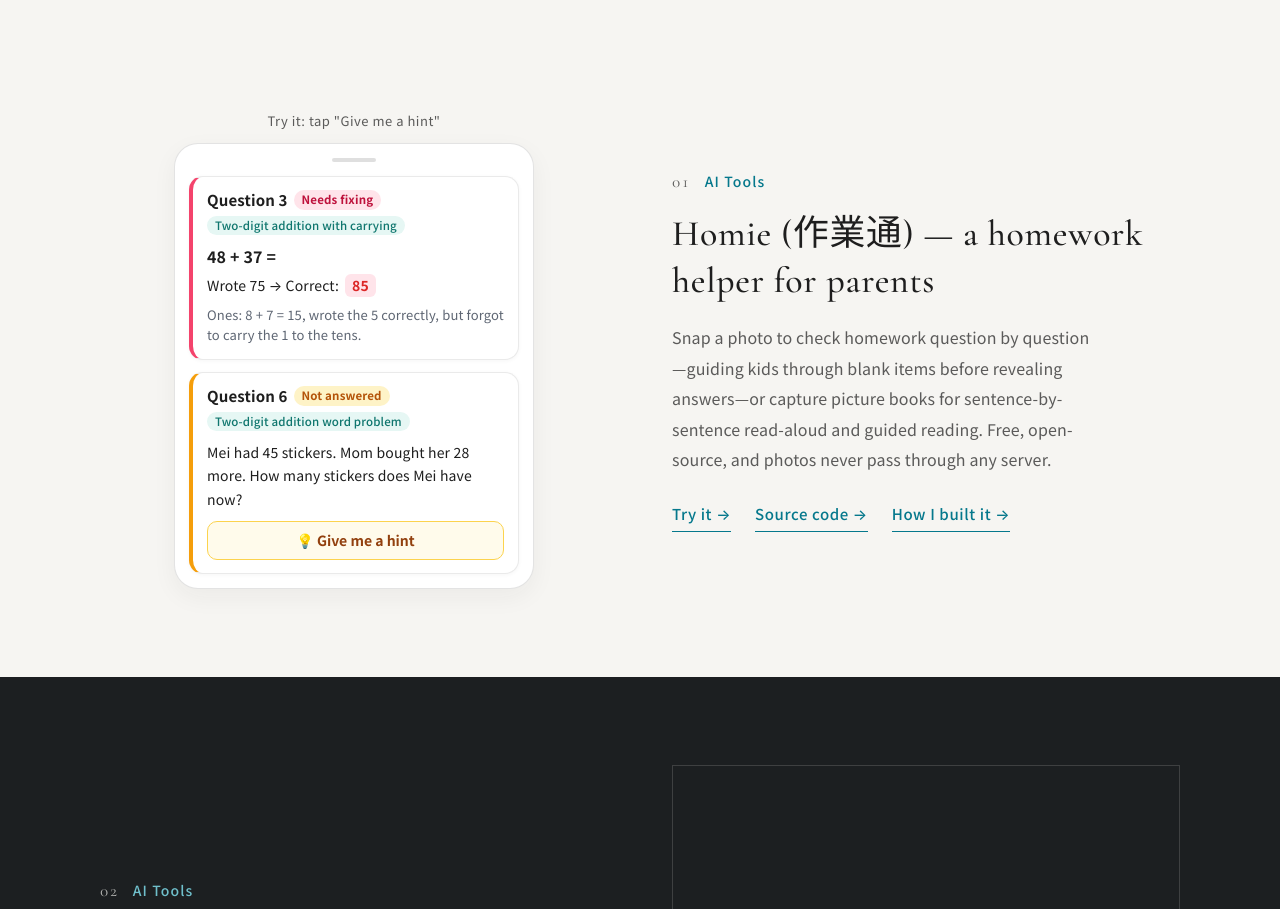
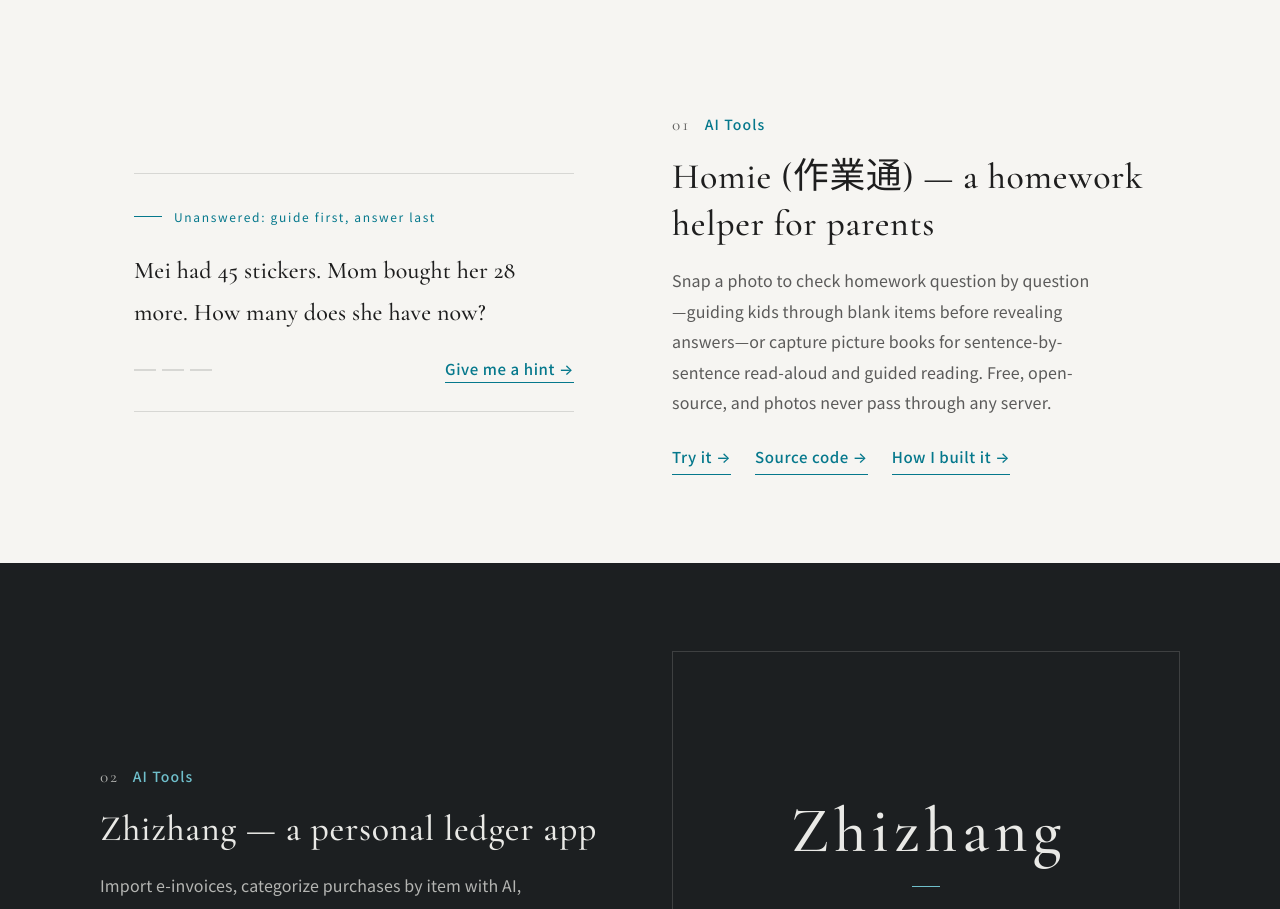
Before and after one commit to ching-ming-lu/ching-ming-lu.github.io, a plain HTML site: page index.html in a window 1280 px wide. Shown: the part 1531-2440 px from the top of the page. Drawn offline with nearby package versions, Linux system fonts and the light colour scheme.

Commit message:
Homie 示範改成極簡排版：一題、兩個提示、一個答案，去掉手機框、標籤與 emoji
Co-Authored-By: Claude Opus 5.5 <noreply@anthropic.com>

```diff
--- a/index.html
+++ b/index.html
@@ -78,7 +78,7 @@
 
     a:focus-visible,
     .lang-toggle:focus-visible,
-    .homie-hint-btn:focus-visible {
+    .hq-btn:focus-visible {
       outline: 2px solid var(--accent-light);
       outline-offset: 3px;
     }
@@ -457,186 +457,137 @@
       object-fit: cover;
     }
 
-    /* Homie Interactive Demo */
-    .homie-demo-wrap {
+    /* Homie：一題，三個停頓 */
+    .hq {
       width: 100%;
-      max-width: 360px;
-      margin-inline: auto;
-    }
-
-    .homie-demo-caption {
-      margin: 0 0 10px;
-      text-align: center;
-      font-size: 0.8125rem;
+      max-width: 440px;
+      margin: 0 auto;
+      padding: 32px 0 28px;
+      border-top: 1px solid var(--border-light);
+      border-bottom: 1px solid var(--border-light);
+      text-align: left;
+    }
+
+    .hq-label {
+      display: flex;
+      align-items: center;
+      gap: 12px;
+      margin: 0 0 22px;
+      font-size: 0.75rem;
+      letter-spacing: 0.14em;
+      color: var(--accent-light);
+    }
+
+    .hq-label::before {
+      content: "";
+      width: 28px;
+      height: 1px;
+      background-color: currentColor;
+    }
+
+    .hq-q {
+      margin: 0;
+      font-family: "Noto Serif TC", var(--font-serif);
+      font-size: clamp(1.25rem, 2.2vw, 1.5rem);
+      font-weight: 500;
+      line-height: 1.75;
+      color: var(--text-dark);
+    }
+
+    .hq-steps {
+      list-style: none;
+      margin: 24px 0 0;
+      padding: 0;
+    }
+
+    .hq-step {
+      display: grid;
+      grid-template-columns: 52px 1fr;
+      align-items: baseline;
+      gap: 8px;
+      padding: 14px 0;
+      border-top: 1px solid var(--border-light);
+      animation: hq-in 0.6s ease both;
+    }
+
+    .hq-num {
+      font-family: var(--font-serif);
+      font-size: 1.25rem;
+      font-style: italic;
+      color: var(--accent-light);
+      font-variant-numeric: lining-nums;
+    }
+
+    .hq-text {
+      font-size: 0.9375rem;
+      line-height: 1.75;
+      color: var(--text-dark-muted);
+    }
+
+    .hq-step--answer .hq-num {
+      font-size: 2.5rem;
+      font-style: normal;
+      line-height: 1;
+    }
+
+    .hq-step--answer .hq-text {
+      color: var(--text-dark);
+    }
+
+    .hq-foot {
+      display: flex;
+      align-items: center;
+      justify-content: space-between;
+      gap: 16px;
+      margin-top: 22px;
+    }
+
+    .hq-progress {
+      display: flex;
+      gap: 6px;
+    }
+
+    .hq-progress i {
+      width: 22px;
+      height: 2px;
+      background-color: var(--border-light);
+      transition: background-color 0.4s ease;
+    }
+
+    .hq[data-step="1"] .hq-progress i:nth-child(-n+1),
+    .hq[data-step="2"] .hq-progress i:nth-child(-n+2),
+    .hq[data-step="3"] .hq-progress i {
+      background-color: var(--accent-light);
+    }
+
+    .hq-btn {
+      appearance: none;
+      background: none;
+      border: 0;
+      border-bottom: 1px solid currentColor;
+      border-radius: 0;
+      padding: 0 0 3px;
+      color: var(--accent-light);
+      font-family: inherit;
+      font-size: 0.9375rem;
+      font-weight: 500;
       letter-spacing: 0.04em;
-      color: var(--text-dark-muted);
-    }
-
-    .homie-phone {
-      background-color: #FFFFFF;
-      border: 1px solid rgba(30, 30, 30, 0.12);
-      border-radius: 24px;
-      padding: 14px;
-      box-shadow: 0 8px 24px rgba(30, 30, 30, 0.05);
-      display: flex;
-      flex-direction: column;
-      gap: 12px;
-    }
-
-    .homie-phone-notch {
-      width: 44px;
-      height: 4px;
-      border-radius: 999px;
-      background-color: rgba(30, 30, 30, 0.14);
-      margin: 0 auto 2px;
-    }
-
-    .homie-card {
-      background-color: #FFFFFF;
-      border: 1px solid rgba(30, 30, 30, 0.09);
-      border-left-width: 4px;
-      border-radius: 14px;
-      padding: 13px 14px;
-      box-shadow: 0 1px 4px rgba(30, 30, 30, 0.04);
-      text-align: left;
-    }
-
-    .homie-card--wrong {
-      border-left-color: #F4436C;
-    }
-
-    .homie-card--blank {
-      border-left-color: #F59E0B;
-    }
-
-    .homie-card-head {
-      display: flex;
-      flex-wrap: wrap;
-      align-items: center;
-      gap: 6px;
-    }
-
-    .homie-q-num {
-      font-size: 0.9375rem;
-      font-weight: 700;
-      line-height: 1.3;
-      color: var(--text-dark);
-    }
-
-    .homie-badge {
-      display: inline-block;
-      font-size: 0.72rem;
-      font-weight: 500;
-      line-height: 1.35;
-      padding: 2px 8px;
-      border-radius: 999px;
-    }
-
-    .homie-badge--danger {
-      background-color: #FFE4EA;
-      color: #BE123C;
-      font-weight: 600;
-    }
-
-    .homie-badge--warn {
-      background-color: #FEF3C7;
-      color: #B45309;
-      font-weight: 600;
-    }
-
-    .homie-badge--topic {
-      background-color: #E6F7F4;
-      color: #0F766E;
-    }
-
-    .homie-eq {
-      margin: 10px 0 6px;
-      font-size: 1rem;
-      font-weight: 600;
-      line-height: 1.4;
-      font-variant-numeric: tabular-nums;
-      color: var(--text-dark);
-    }
-
-    .homie-compare {
-      margin: 0;
-      display: flex;
-      flex-wrap: wrap;
-      align-items: center;
-      gap: 6px;
-      font-size: 0.875rem;
-      line-height: 1.5;
-      font-variant-numeric: tabular-nums;
-      color: var(--text-dark);
-    }
-
-    .homie-correct-mark {
-      display: inline-block;
-      background-color: #FFE4EA;
-      color: #DC2626;
-      font-weight: 700;
-      padding: 1px 7px;
-      border-radius: 6px;
-    }
-
-    .homie-note {
-      margin: 8px 0 0;
-      font-size: 0.8125rem;
-      line-height: 1.6;
-      color: #5E6673;
-    }
-
-    .homie-word-problem {
-      margin: 10px 0 0;
-      font-size: 0.875rem;
-      line-height: 1.65;
-      color: var(--text-dark);
-    }
-
-    .homie-hints:not(:empty) {
-      margin-top: 10px;
-      display: flex;
-      flex-direction: column;
-      gap: 8px;
-    }
-
-    .homie-hint-box {
-      margin: 0;
-      background-color: #FFFBEB;
-      border: 1px solid #FCD34D;
-      border-radius: 10px;
-      padding: 8px 10px;
-      font-size: 0.8125rem;
-      line-height: 1.6;
-      color: #92400E;
-    }
-
-    .homie-hint-box--answer {
-      background-color: #ECFDF5;
-      border-color: #6EE7B7;
-      color: #065F46;
-    }
-
-    .homie-hint-btn {
-      appearance: none;
-      width: 100%;
-      margin-top: 10px;
-      padding: 9px 14px;
-      background-color: #FFFBEB;
-      border: 1px solid #FCD34D;
-      border-radius: 10px;
-      color: #92400E;
-      font-family: inherit;
-      font-size: 0.875rem;
-      font-weight: 600;
-      line-height: 1.4;
       cursor: pointer;
-      transition: background-color 0.2s ease, border-color 0.2s ease;
-    }
-
-    .homie-hint-btn:hover {
-      background-color: #FEF3C7;
-      border-color: #F59E0B;
+      transition: opacity 0.25s ease;
+    }
+
+    .hq-btn:hover {
+      opacity: 0.72;
+    }
+
+    @keyframes hq-in {
+      from { opacity: 0; transform: translateY(6px); }
+      to { opacity: 1; transform: none; }
+    }
+
+    @media (prefers-reduced-motion: reduce) {
+      .hq-step { animation: none; }
+      .hq-progress i { transition: none; }
     }
 
     .zhizhang-poster {
@@ -1080,37 +1031,15 @@
         <div class="container">
           <div class="work-grid" data-reveal>
             <div class="work-media">
-              <div class="homie-demo-wrap">
-                <p class="homie-demo-caption" data-i18n="homie_demo_caption">試試看：按「給我提示」</p>
-                <div class="homie-phone">
-                  <div class="homie-phone-notch" aria-hidden="true"></div>
-
-                  <div class="homie-card homie-card--wrong">
-                    <div class="homie-card-head">
-                      <span class="homie-q-num" data-i18n="homie_q3_title">第3題</span>
-                      <span class="homie-badge homie-badge--danger" data-i18n="homie_q3_status">要訂正</span>
-                      <span class="homie-badge homie-badge--topic" data-i18n="homie_q3_topic">二位數進位加法</span>
-                    </div>
-                    <p class="homie-eq">48 + 37 =</p>
-                    <p class="homie-compare">
-                      <span data-i18n="homie_q3_compare">你寫：75 → 正確：</span>
-                      <span class="homie-correct-mark">85</span>
-                    </p>
-                    <p class="homie-note" data-i18n="homie_q3_note">個位 8 + 7 = 15 有正確寫下 5，但十位忘記加上進位的 1。</p>
-                  </div>
-
-                  <div class="homie-card homie-card--blank">
-                    <div class="homie-card-head">
-                      <span class="homie-q-num" data-i18n="homie_q6_title">第6題</span>
-                      <span class="homie-badge homie-badge--warn" data-i18n="homie_q6_status">還沒寫</span>
-                      <span class="homie-badge homie-badge--topic" data-i18n="homie_q6_topic">二位數加法應用題</span>
-                    </div>
-                    <p class="homie-word-problem" data-i18n="homie_q6_question">小美原本有 45 張貼紙，媽媽又買給她 28 張，小美現在總共有幾張貼紙？</p>
-                    <div class="homie-hints" id="homie-hints" aria-live="polite"></div>
-                    <button type="button" class="homie-hint-btn" id="homie-hint-btn">💡 給我提示</button>
-                  </div>
+              <figure class="hq" id="hq" data-step="0">
+                <figcaption class="hq-label" data-i18n="hq_label">空白題：先引導，再給答案</figcaption>
+                <p class="hq-q" data-i18n="homie_q6_question">小美原本有 45 張貼紙，媽媽又買給她 28 張，現在總共有幾張？</p>
+                <ol class="hq-steps" id="homie-hints" aria-live="polite"></ol>
+                <div class="hq-foot">
+                  <span class="hq-progress" aria-hidden="true"><i></i><i></i><i></i></span>
+                  <button type="button" class="hq-btn" id="homie-hint-btn">給我提示 →</button>
                 </div>
-              </div>
+              </figure>
             </div>
             <div class="work-content">
               <div class="work-meta">
@@ -1302,23 +1231,15 @@
           work_cat_ai: 'AI 工具',
           work_cat_photo: '攝影',
           work_cat_ux: 'UX 設計',
-          homie_demo_caption: '試試看：按「給我提示」',
-          homie_q3_title: '第3題',
-          homie_q3_status: '要訂正',
-          homie_q3_topic: '二位數進位加法',
-          homie_q3_compare: '你寫：75 → 正確：',
-          homie_q3_note: '個位 8 + 7 = 15 有正確寫下 5，但十位忘記加上進位的 1。',
-          homie_q6_title: '第6題',
-          homie_q6_status: '還沒寫',
-          homie_q6_topic: '二位數加法應用題',
-          homie_q6_question: '小美原本有 45 張貼紙，媽媽又買給她 28 張，小美現在總共有幾張貼紙？',
-          homie_hint_1: '提示 1：先圈出題目裡的兩個數字，想想看「又買給她」貼紙是變多還是變少？',
-          homie_hint_2: '提示 2：把 45 張和 28 張合起來，列出加法算式，用直式算算看（個位滿 10 要進位喔）。',
-          homie_answer: '答案：73 張。想過之後才看答案，才是真的學會。',
-          homie_btn_hint1: '💡 給我提示',
-          homie_btn_hint2: '💡 再給一個提示',
-          homie_btn_answer: '看答案',
-          homie_btn_reset: '↺ 重來',
+          hq_label: '空白題：先引導，再給答案',
+          homie_q6_question: '小美原本有 45 張貼紙，媽媽又買給她 28 張，現在總共有幾張？',
+          homie_hint_1: '先圈出兩個數字。「又買給她」，貼紙是變多，還是變少？',
+          homie_hint_2: '把 45 和 28 合起來，用直式算算看。個位滿 10，記得進位。',
+          homie_answer: '張。先想過再看答案，才記得住。',
+          homie_btn_hint1: '給我提示 →',
+          homie_btn_hint2: '再一個提示 →',
+          homie_btn_answer: '看答案 →',
+          homie_btn_reset: '重來',
           work_01_title: 'Homie 作業通',
           work_01_desc: '給家長的作業小幫手：拍照逐題批閱、空白題先引導再給答案；繪本拍下來，逐句朗讀、智慧陪讀。開源、免費、照片不經任何伺服器。',
           work_01_link_use: '使用 →',
@@ -1369,23 +1290,15 @@
           work_cat_ai: 'AI Tools',
           work_cat_photo: 'Photography',
           work_cat_ux: 'UX Design',
-          homie_demo_caption: 'Try it: tap "Give me a hint"',
-          homie_q3_title: 'Question 3',
-          homie_q3_status: 'Needs fixing',
-          homie_q3_topic: 'Two-digit addition with carrying',
-          homie_q3_compare: 'Wrote 75 → Correct:',
-          homie_q3_note: 'Ones: 8 + 7 = 15, wrote the 5 correctly, but forgot to carry the 1 to the tens.',
-          homie_q6_title: 'Question 6',
-          homie_q6_status: 'Not answered',
-          homie_q6_topic: 'Two-digit addition word problem',
-          homie_q6_question: 'Mei had 45 stickers. Mom bought her 28 more. How many stickers does Mei have now?',
-          homie_hint_1: 'Hint 1: Circle the two numbers. Does "bought her more" mean more stickers or fewer?',
-          homie_hint_2: 'Hint 2: Put 45 and 28 together as an addition, then work it out column by column (carry when the ones reach 10).',
-          homie_answer: 'Answer: 73 stickers. Seeing the answer after thinking it through is how it sticks.',
-          homie_btn_hint1: '💡 Give me a hint',
-          homie_btn_hint2: '💡 Another hint',
-          homie_btn_answer: 'Show answer',
-          homie_btn_reset: '↺ Start over',
+          hq_label: 'Unanswered: guide first, answer last',
+          homie_q6_question: 'Mei had 45 stickers. Mom bought her 28 more. How many does she have now?',
+          homie_hint_1: 'Circle the two numbers. Does "bought her more" mean more stickers, or fewer?',
+          homie_hint_2: 'Put 45 and 28 together and add them column by column. When the ones reach 10, carry.',
+          homie_answer: 'stickers. Thinking first is what makes it stick.',
+          homie_btn_hint1: 'Give me a hint →',
+          homie_btn_hint2: 'Another hint →',
+          homie_btn_answer: 'Show the answer →',
+          homie_btn_reset: 'Start over',
           work_01_title: 'Homie (作業通) — a homework helper for parents',
           work_01_desc: 'Snap a photo to check homework question by question—guiding kids through blank items before revealing answers—or capture picture books for sentence-by-sentence read-aloud and guided reading. Free, open-source, and photos never pass through any server.',
           work_01_link_use: 'Try it →',
@@ -1444,13 +1357,20 @@
         }
       }
 
-      function appendHomieBox(key, extraClass) {
+      function appendHomieBox(key, extraClass, num) {
         if (!homieHintsEl) return;
-        var box = document.createElement('p');
-        box.className = extraClass ? 'homie-hint-box ' + extraClass : 'homie-hint-box';
-        box.setAttribute('data-i18n', key);
-        box.textContent = I18N[currentLang][key];
-        homieHintsEl.appendChild(box);
+        var li = document.createElement('li');
+        li.className = extraClass ? 'hq-step ' + extraClass : 'hq-step';
+        var n = document.createElement('span');
+        n.className = 'hq-num';
+        n.textContent = num;
+        var t = document.createElement('span');
+        t.className = 'hq-text';
+        t.setAttribute('data-i18n', key);
+        t.textContent = I18N[currentLang][key];
+        li.appendChild(n);
+        li.appendChild(t);
+        homieHintsEl.appendChild(li);
       }
 
       function clearHomieBoxes() {
@@ -1464,18 +1384,20 @@
         homieHintBtn.addEventListener('click', function () {
           if (homieStep === 0) {
             homieStep = 1;
-            appendHomieBox('homie_hint_1');
+            appendHomieBox('homie_hint_1', '', '01');
           } else if (homieStep === 1) {
             homieStep = 2;
-            appendHomieBox('homie_hint_2');
+            appendHomieBox('homie_hint_2', '', '02');
           } else if (homieStep === 2) {
             homieStep = 3;
-            appendHomieBox('homie_answer', 'homie-hint-box--answer');
+            appendHomieBox('homie_answer', 'hq-step--answer', '73');
           } else {
             homieStep = 0;
             clearHomieBoxes();
           }
           updateHomieButton();
+          var hq = document.getElementById('hq');
+          if (hq) hq.setAttribute('data-step', String(homieStep));
         });
       }
 
```
